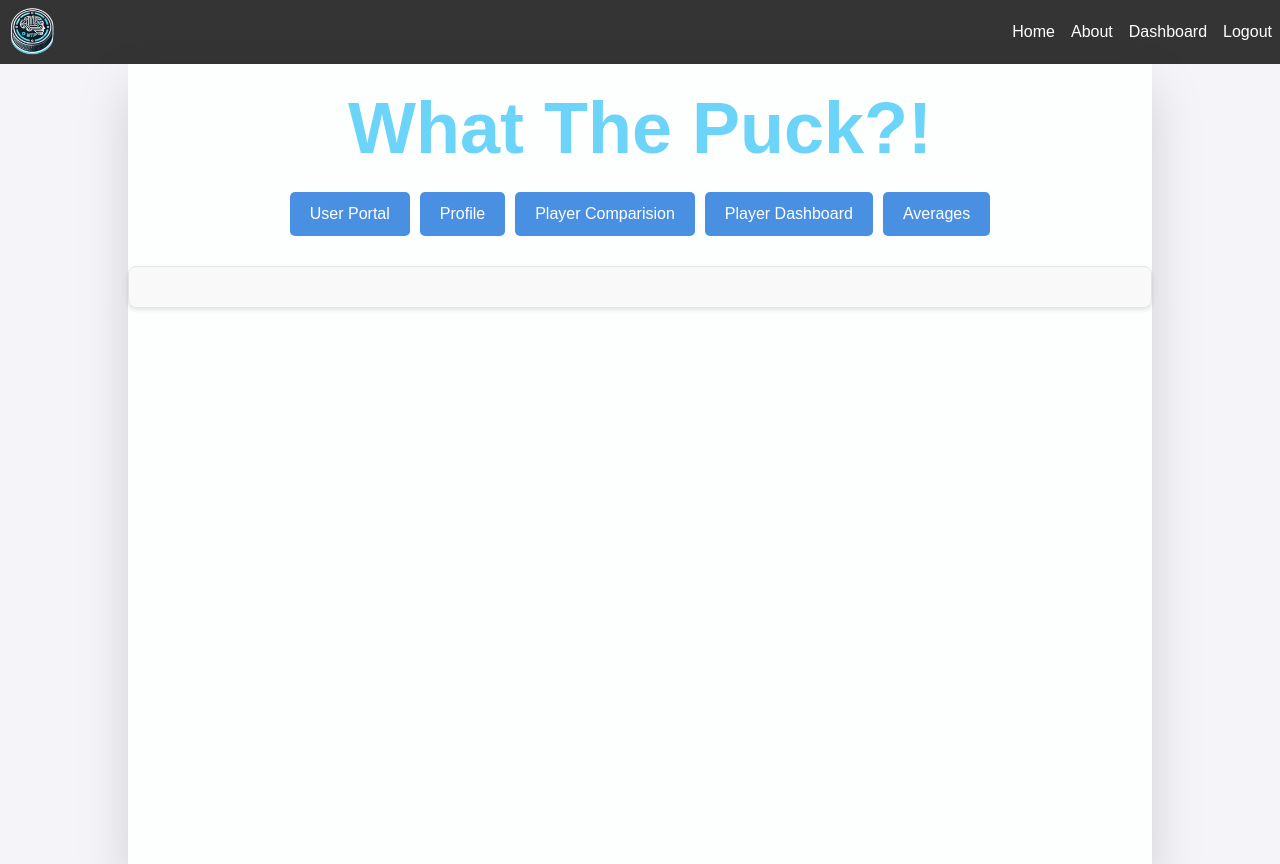
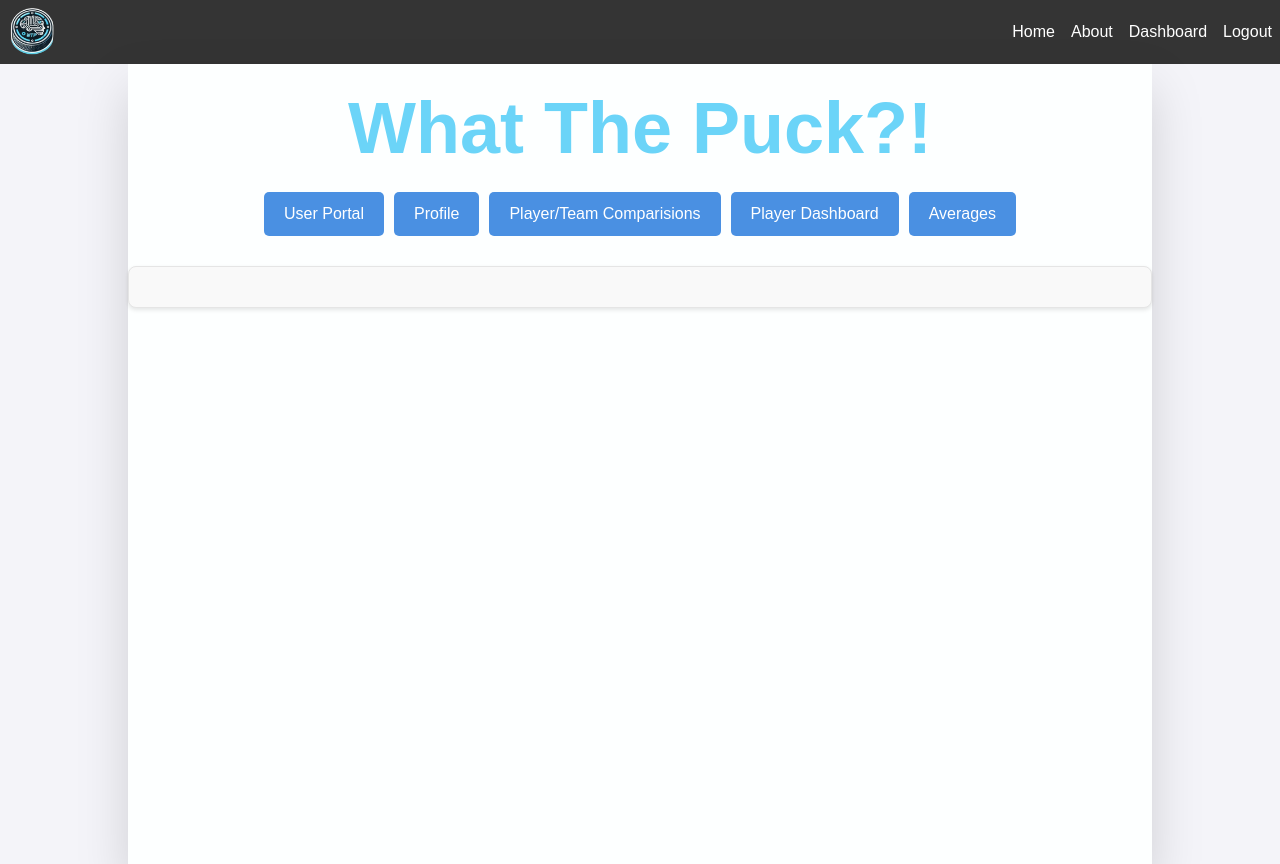
Before and after one commit to ansonruan7/What-The-Puck, a React (Create React App) app in the folder client/: page / in a window 1280 px wide. Built offline with nearby package versions, Linux system fonts and the light colour scheme; sample sign-in values are in the browser's storage.

Commit message:
Added team names to comp

```diff
--- a/client/src/components/Layout.js
+++ b/client/src/components/Layout.js
@@ -28,7 +28,7 @@ function Layout({ children }) {
                     {user?.role != null && (
                         <>
                             <a href="/profile">Profile</a>
-                            <a href="#" onClick={navigatePlayerComp}>Player Comparision</a>
+                            <a href="#" onClick={navigatePlayerComp}>Player/Team Comparisions</a>
                             <a href="#" onClick={navigatePlayerDashboard}>Player Dashboard</a>
                             <a href="#" onClick={navigateAverages}>Averages</a>
                         </>
```
Also changed, not shown: 1 other file (tests, documents, lock files or other folders).
